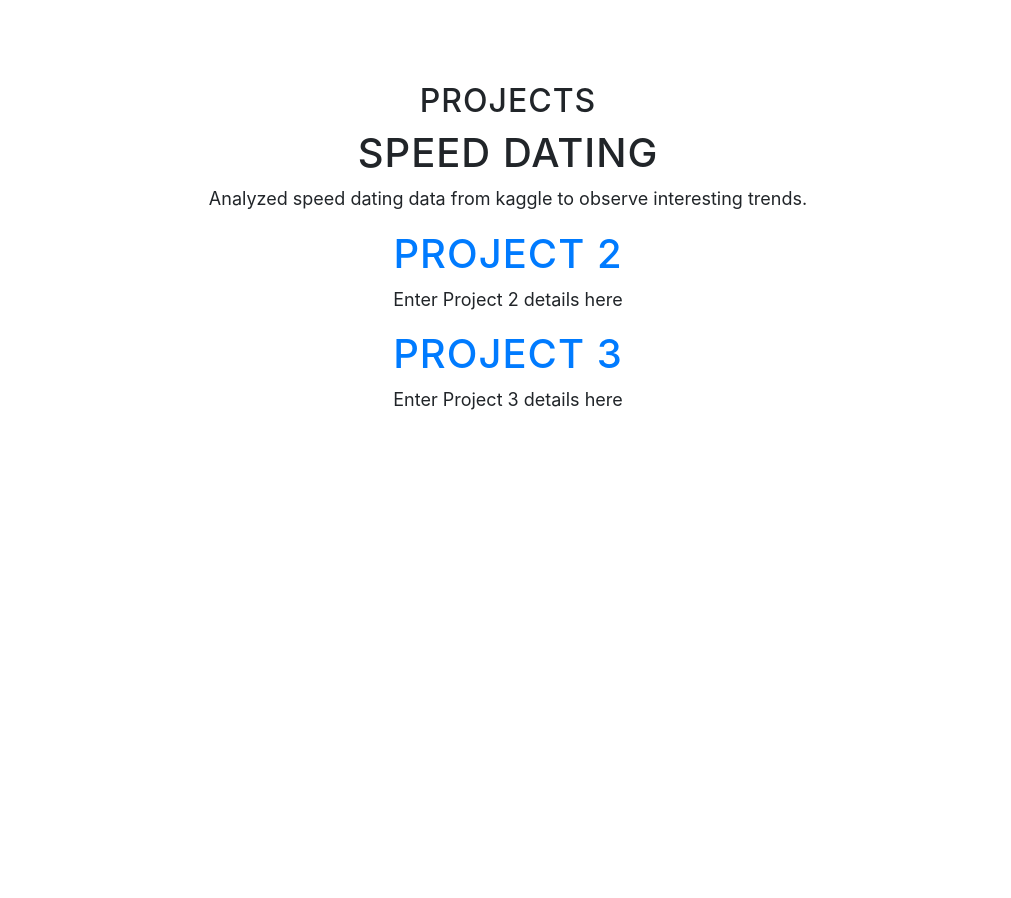
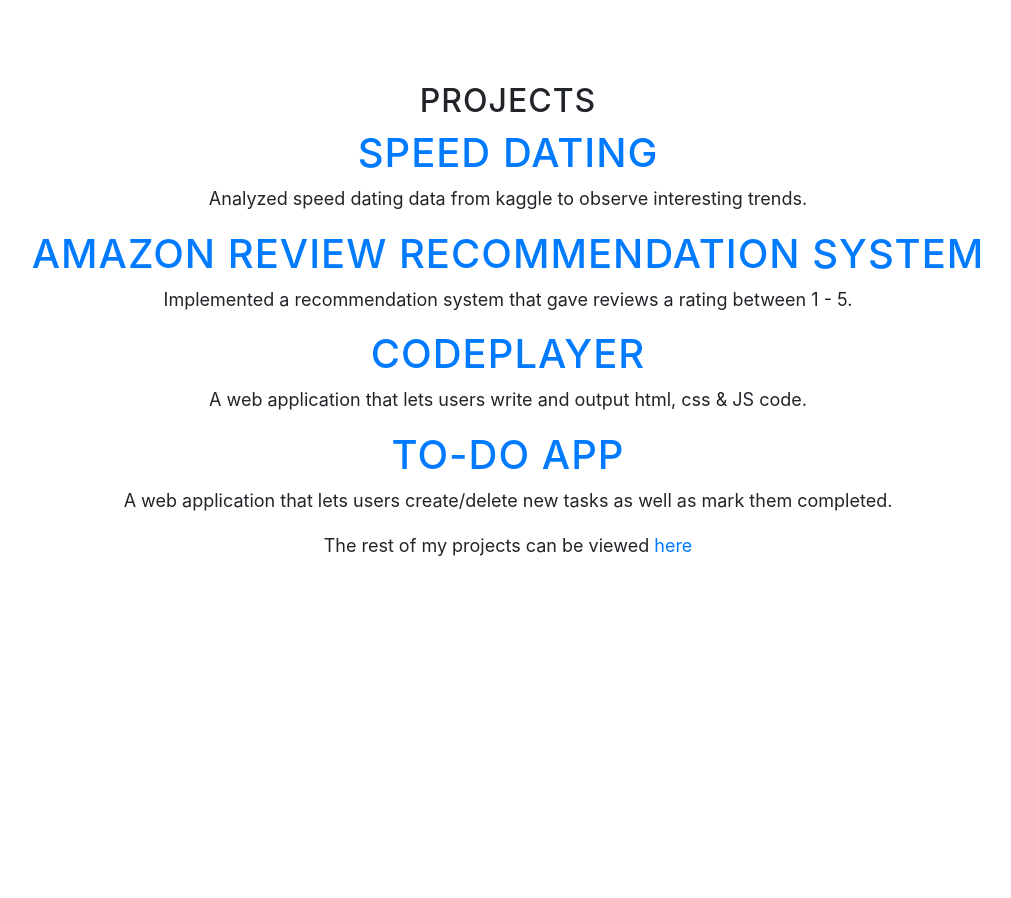
Before and after one commit to mominasadullahkhan/mominasadullahkhan.github.io, a website with bundled scripts: page index.html in a window 1280 px wide. Shown: the part 1540-2438 px from the top of the page, without its empty margins (132-1143 px from the left). Built offline with nearby package versions, Linux system fonts and the light colour scheme.

Commit message:
Add files via upload

```diff
--- a/index.html
+++ b/index.html
@@ -93,7 +93,7 @@
 
  <header class ="content_header ">
 	 <h1 class ="content__title" itemprop="name headline">
-		 Speed Dating
+		 <a href="https://github.com/mominasadullahkhan/SpeedDating-Analysis/blob/master/Capstone-Project-Poster-FINAL.pdf">Speed Dating</a>
 	 </h1>
  </header>
 
@@ -106,14 +106,14 @@
 <header class="content__header ">
 
 	<h1 class="content__title" itemprop="name headline">
-		<a href="enter project link here">
-			Project 2
+		<a href="https://drive.google.com/file/d/1Ge-qlFI4T3IuPCl1DTTQeoI2mYu3n4PR/view">
+			Amazon Review Recommendation System
 		</a>
 	</h1>
 </header>
 
 			<section class="content__section" itemprop="articleBody">
-				<p> Enter Project 2 details here </p>
+				<p> Implemented a recommendation system that gave reviews a rating between 1 - 5.</p>
 			</section>
 		</article>
 	</div>
@@ -121,17 +121,36 @@
 <header class="content__header ">
 
   <h1 class="content__title" itemprop="name headline">
-    <a href="https://github.com/ramahar/Budget-Application">
-      Project 3
+    <a href="https://github.com/mominasadullahkhan/To-Do-App">
+      CodePlayer
     </a>
   </h1>
 </header>
 
             <section class="content__section" itemprop="articleBody">
-              <p>Enter Project 3 details here</p>
+              <p>A web application that lets users write and output html, css & JS code.</p>
 
             </section>
           </article>
+</div>
+
+<header class="content__header ">
+
+  <h1 class="content__title" itemprop="name headline">
+    <a href="https://github.com/mominasadullahkhan/CodePlayer">
+      To-Do App
+    </a>
+  </h1>
+</header>
+
+
+            <section class="content__section" itemprop="articleBody">
+              <p>A web application that lets users create/delete new tasks as well as mark them completed.</p>
+
+            </section>
+          </article>
+</div>
+<p>The rest of my projects can be viewed <a href="https://github.com/mominasadullahkhan">here</a></p>
 
           <!--<p>You can download Grayscale for free on the preview page at Start Bootstrap.</p>
           <a href="http://startbootstrap.com/template-overviews/grayscale/" class="btn btn-default btn-lg">Visit Download Page</a> -->
```
